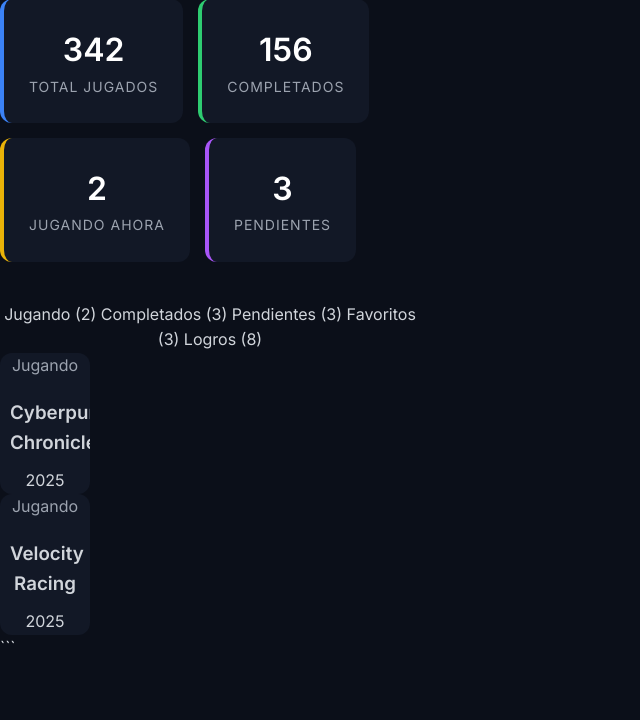
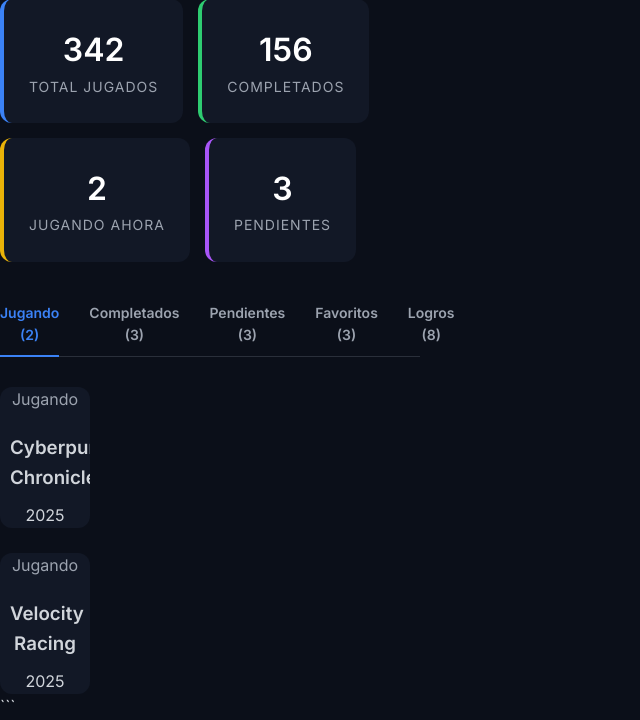
Before and after one commit to Nuriaadr/PixelBoxTFG-final, a PHP site: page /html/perfil.html in a window 1280 px wide. Shown: the part 331-1051 px from the top of the page, without its empty margins (0-640 px from the left). Before the commit the page ends 975 px from the top, so only its background shows below. Run offline with PHP 8.4, Linux system fonts and the light colour scheme; some libraries are stand-ins or nearby versions.

Commit message:
grids y tabulaciones perfil

```diff
--- a/PixelBoxTFG-master/estilos/style.css
+++ b/PixelBoxTFG-master/estilos/style.css
@@ -351,6 +351,70 @@
 .stat-card.orange { border-left-color: var(--status-pending); }
 .stat-card.purple { border-left-color: var(--accent-purple); }
 
+
+/* PESTAÑAS / TABS */
+.tabs {
+  display: flex;
+  gap: 30px;
+  border-bottom: 1px solid var(--secondary);
+  margin-bottom: 30px;
+  padding-bottom: 10px;
+}
+
+.tabs span {
+  color: var(--text-muted);
+  cursor: pointer;
+  font-weight: 600;
+  font-size: 14px;
+  position: relative;
+}
+
+.tabs span.active {
+  color: var(--primary);
+}
+
+.tabs span.active::after {
+  content: "";
+  position: absolute;
+  bottom: -11px;
+  left: 0;
+  width: 100%;
+  height: 2px;
+  background: var(--primary);
+}
+
+/* GRID DE JUEGOS (Perfil) */
+.game-grid {
+  display: grid;
+  grid-template-columns: repeat(auto-fill, minmax(200px, 1fr));
+  gap: 25px;
+}
+
+.game-card-alt {
+  width: 100%;
+}
+
+.game-img-wrapper {
+  width: 100%;
+  height: 280px;
+  background-color: var(--secondary);
+  border-radius: 12px;
+  position: relative;
+  overflow: hidden;
+  margin-bottom: 12px;
+}
+
+.status-tag {
+  position: absolute;
+  top: 10px;
+  right: 10px;
+  background: var(--primary);
+  color: white;
+  padding: 4px 10px;
+  border-radius: 6px;
+  font-size: 11px;
+  font-weight: bold;
+}
 /* ===================== SECCIONES ===================== */
 .section {
   padding: 40px;
```
